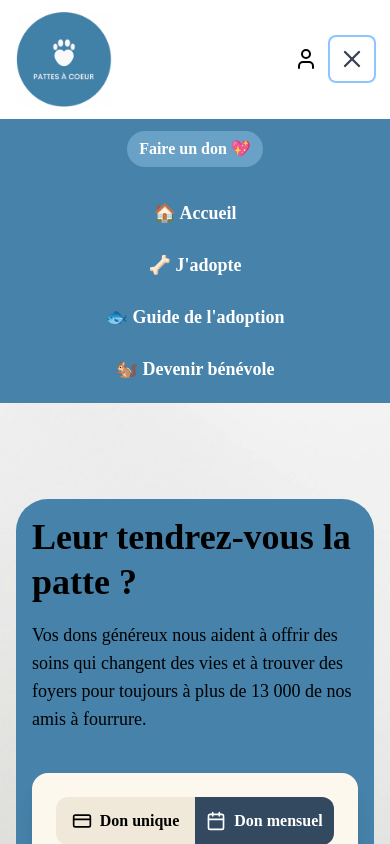
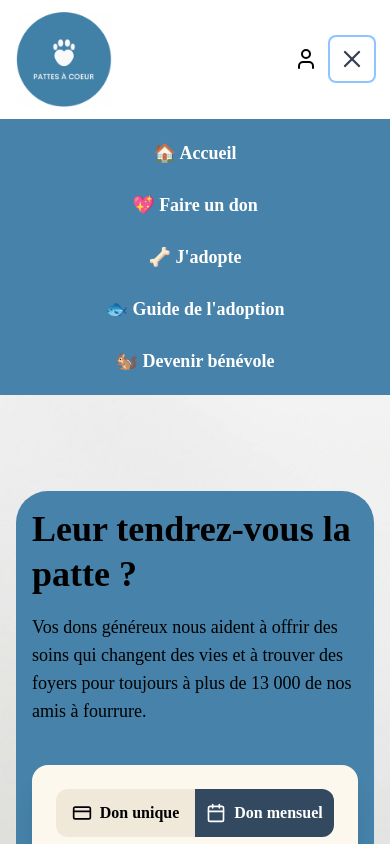
Before and after one commit to danisaza1/pattesacoeur, a Next.js app in the folder frontend/: page /don in a window 390 px wide. Both pictures are taken after a click on the button "Toggle navigation menu". Shown: the top 844 px of the page. Built offline with nearby package versions, Linux system fonts and the light colour scheme.

Commit message:
fix:some problems with header

```diff
--- a/frontend/app/components/Header.tsx
+++ b/frontend/app/components/Header.tsx
@@ -41,26 +41,27 @@ export default function Header() {
     className={`bg-[#4682a9] px-4 py-3  ${isMenuOpen ? "flex shadow-md" : "hidden"
       } flex-col md:flex md:flex-row md:items-center md:justify-center`}
   >
-    <div className="flex flex-col items-center justify-center gap-2 md:flex-row text-lg font-bold text-white md:max-w-7xl md:mx-auto md:w-full">
+
+
+
+      <div className="flex flex-col items-center justify-center gap-2 md:flex-row text-lg font-bold text-white md:max-w-7xl md:mx-auto md:w-full">
       {/* Bouton Faire un don visible seulement en mobile dans menu */}
-      {isMenuOpen && (
-        <Link
-          href="/don"
-          className="block md:hidden px-3 py-1.5 text-center sm:px-4 sm:py-2 text-base font-semibold rounded-full text-white bg-[#6aa1c7] hover:bg-[#324960] transition duration-300 mb-4"
-          onClick={() => setIsMenuOpen(false)}
-        >
-          Faire un don 💖
-        </Link>
-      )}
-
-      {/* Links */}
-      <Link
+       <Link
         href="/"
         className="py-2 md:pr-6 text-white transition-all duration-300 transform hover:scale-105 hover:brightness-110 hover:drop-shadow-[0_0_10px_rgba(255,255,255,0.7)]"
         onClick={() => setIsMenuOpen(false)}
       >
         🏠 Accueil
       </Link>
+      {isMenuOpen && (
+        <Link
+          href="/don"
+        className="py-2 md:pr-6 text-white transition-all duration-300 transform hover:scale-105 hover:brightness-110 hover:drop-shadow-[0_0_10px_rgba(255,255,255,0.7)]"
+          onClick={() => setIsMenuOpen(false)}
+        >
+          💖 Faire un don
+        </Link>
+      )}
       <Link
         href="/recherche"
         className="py-2 md:pr-6 text-white transition-all duration-300 transform hover:scale-105 hover:brightness-110 hover:drop-shadow-[0_0_10px_rgba(255,255,255,0.7)]"
--- a/frontend/app/don/page.tsx
+++ b/frontend/app/don/page.tsx
@@ -13,7 +13,7 @@ export default function DonationPage() {
     <>
       <Header></Header>
       <div
-        className="bg-[url('/images/main.jpg')] bg-cover bg-no-repeat md:bg-top min-h-screen flex items-start justify-center py-20 ">
+        className="bg-[url('/images/main.jpg')] bg-cover bg-no-repeat min-h-screen flex items-start justify-center py-20 ">
 <div className="flex flex-col m-4 md:flex-row bg-[#4682a9] rounded-4xl p-4 w-full max-w-4xl gap-10 items-center md:m-10">
 
           {/* Texte gauche */}
```
